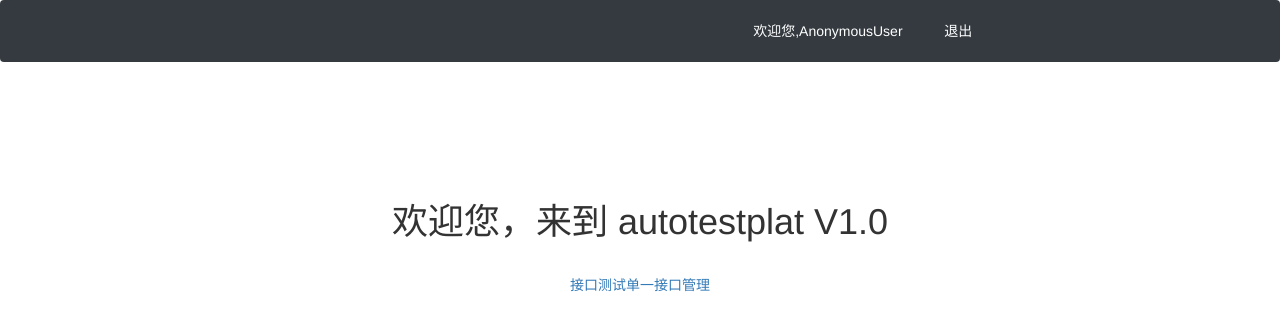
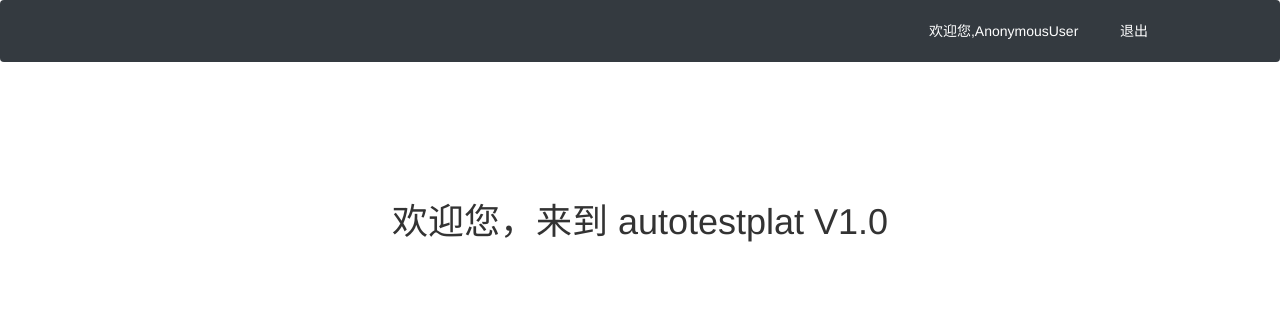
Before and after one commit to zhuwenbo9527/autotest, a Django app: page /welcome/ in a window 1280 px wide. Shown: the top 331 px of the page. Run offline with Django 3.2, Linux system fonts and the light colour scheme; some libraries are stand-ins or nearby versions.

Commit message:
static提交

```diff
--- a/apitest/templates/apistep_manage.html
+++ b/apitest/templates/apistep_manage.html
@@ -39,7 +39,7 @@ a.button_add{
 </head>
 <body role="document">
 <!--导航栏-->
-<nav class="navbar navbar-expand-sm bg-dark navbar-dark fixed-top">
+<nav class="navbar navbar-expand-md bg-dark navbar-dark fixed-top">
     <div class = "container">
             <a class = "navbar-brand" href="#">&nbsp;</a>
             <ul class = "nav justify-content-center">
--- a/apitest/templates/apitest_manage.html
+++ b/apitest/templates/apitest_manage.html
@@ -38,7 +38,7 @@ a.button_add{
 </head>
 <body role="document">
 <!--导航栏-->
-<nav class="navbar navbar-expand-sm bg-dark navbar-dark fixed-top">
+<nav class="navbar navbar-expand-md bg-dark navbar-dark fixed-top">
     <div class = "container">
             <a class = "navbar-brand" href="#">&nbsp; </a>
             <ul class = "nav justify-content-center">
@@ -114,9 +114,7 @@ a.button_add{
 </div>
 {% if message %}
 <script>
-
         alert("{{message}}");
-
 </script>
 {% endif %}
 <!--新增独立接口测试用例按钮-->
--- a/apitest/templates/left.html
+++ b/apitest/templates/left.html
@@ -11,7 +11,7 @@
     <title>test</title>
 </head>
 <body>
-<nav class="navbar navbar-expand-sm bg-dark navbar-dark fixed-top">
+<nav class="navbar navbar-expand-md bg-dark navbar-dark fixed-top">
 <div class="container">
     <a class="navbar-brand" href="/apistep_manage" target="mainFrame">自动化测试</a>
 </div>
--- a/apitest/templates/users_manager.html
+++ b/apitest/templates/users_manager.html
@@ -9,7 +9,7 @@
 </head>
 <body role="document">
 <!--导航栏-->
-<nav class="navbar navbar-expand-sm bg-dark navbar-dark fixed-top">
+<nav class="navbar navbar-expand-md bg-dark navbar-dark fixed-top">
     <div class="container">
         <a class="navbar-brand" href="#">&nbsp;</a>
         <ul class = "nav justify-content-center">
--- a/apitest/templates/welcome.html
+++ b/apitest/templates/welcome.html
@@ -1,5 +1,5 @@
 <!DOCTYPE html>
-<html lang="en">
+<html lang="zh-CN">
 <head>
     {% load bootstrap4 %}
     {% bootstrap_css %}
@@ -12,31 +12,19 @@
 </head>
 <body role="document">
 <!--导航栏-->
-<nav class="navbar navbar-expand-sm bg-dark navbar-dark fixed-top">
-    <div class = "container">
-            <a class = "navbar-brand" href="#">&nbsp;</a>
-            <ul class = "nav justify-content-center">
-            </ul>
-            <u1 class="nav justify-content-end">
-                <li ><a style="color:white" href="../admin/">欢迎您,{{ user }}  &nbsp;&nbsp;</a></li>
+<nav class="navbar navbar-expand-md bg-dark navbar-dark fixed-top">
+    <div class = "container container-fluid">
+            <a class = "nav navbar-nav navbar-brand navbar-left" style="width: 750px" href="#">&nbsp;</a>
+
+            <u1 class="nav navbar-nav navbar-right">
+                <li ><a style="color:white" href="">欢迎您,{{ user }}  &nbsp;&nbsp;</a></li>
                 <li><a style="color:white" href="/logout/" target="_top">退出</a></li>
             </u1>
     </div>
 </nav>
 <div class="row" style="padding-top:100px;">
     <div class="container">
-
             <h1>欢迎您，来到 autotestplat V1.0</h1>
-
-    </div>
-</div>
-<div class="row" style="padding-top: 23px">
-    <div class="container">
-        <tr>
-            <td>
-                <a href="/apis_manage" target="mainFrame"> 接口测试单一接口管理</a>
-            </td>
-        </tr>
     </div>
 </div>
 </body>
--- a/product/templates/product_manage.html
+++ b/product/templates/product_manage.html
@@ -9,7 +9,7 @@
 </head>
 <body role="document">
 <!-- 导航栏-->
-<nav class="navbar navbar-expand-sm bg-dark navbar-dark fixed-top">
+<nav class="navbar navbar-expand-md bg-dark navbar-dark fixed-top">
     <div class="container">
         <a class="navbar-brand" href="#">&nbsp;</a>
         <u1 class="nav justify-content-center">
```
Also changed, not shown: apitest/templates/apis_manage.html (+61 -60 lines), apitest/templates/apitest_add.html (+1 -13 lines), apitest/templates/apitest_update.html (+33 -39 lines).
